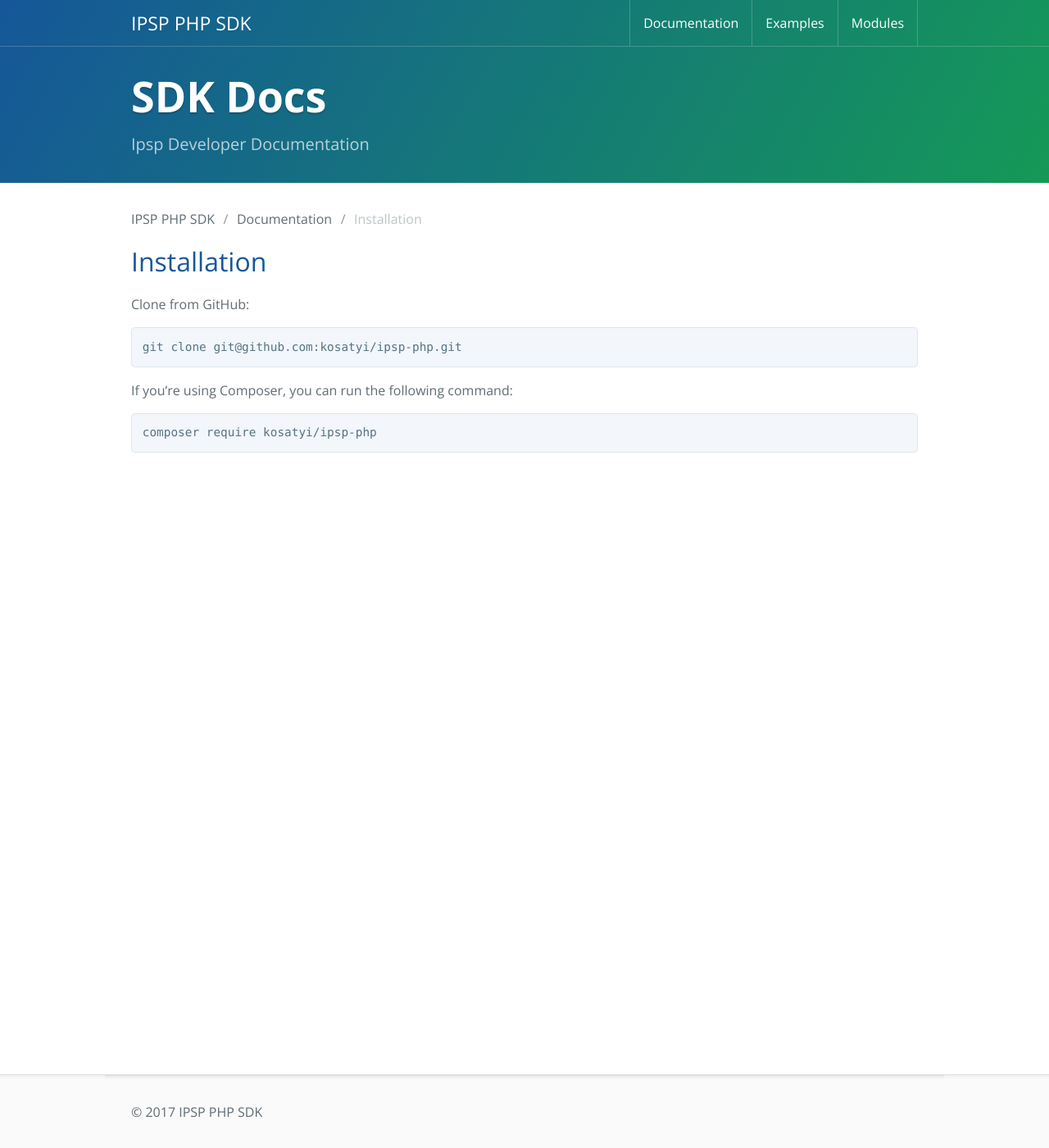
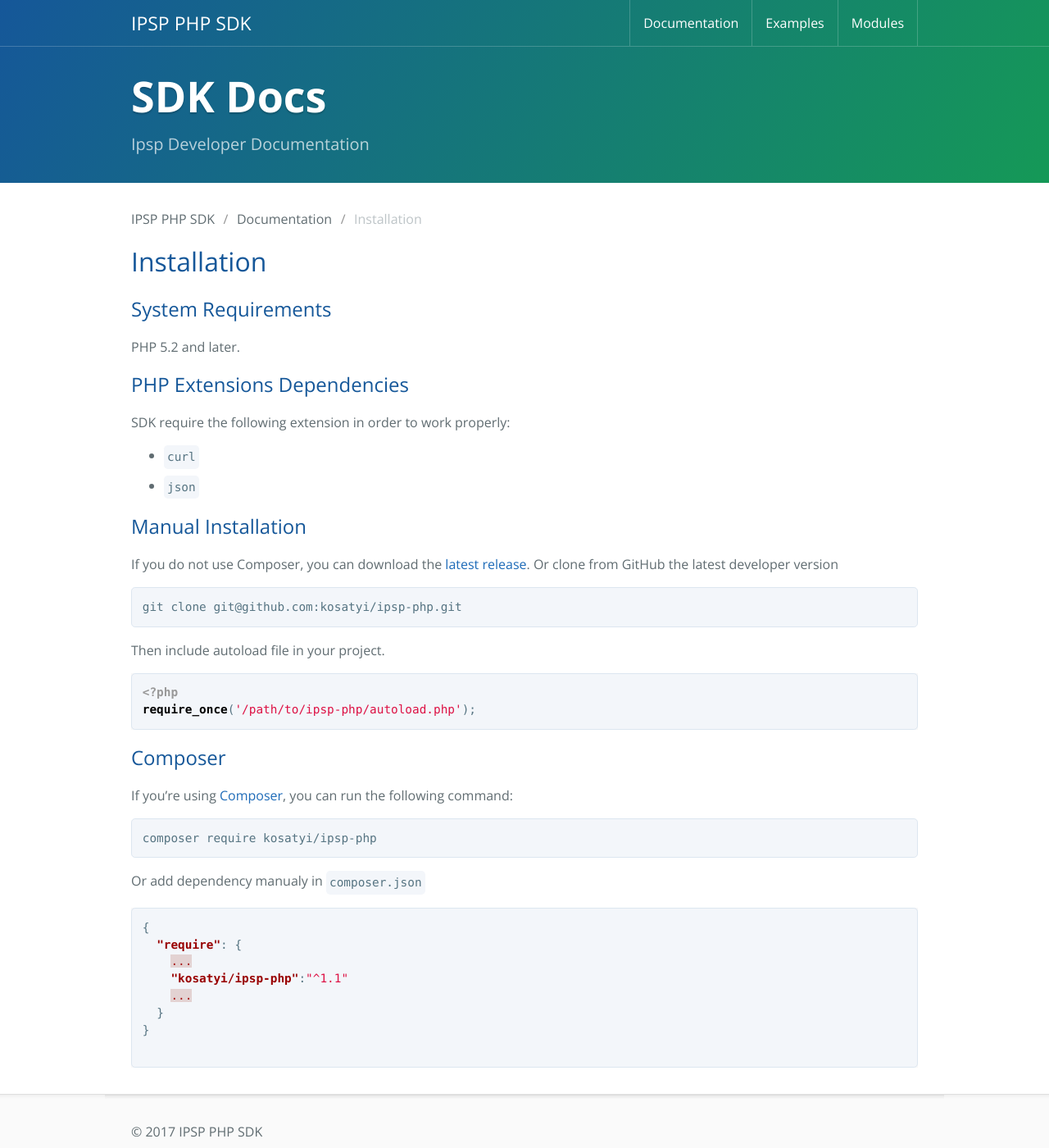
Before and after one commit to kosatyi/ipsp-php, a Jekyll site: the page built from docs/1.installation.md, in a window 1280 px wide and 1400 px high. Shown: the whole window at 82% size. Built offline with Jekyll 4.4.1, drawn with Linux system fonts in a browser that asks for light colours; our own code applies the rules of GitHub Pages for plain Markdown files.

Commit message:
update installation page

````diff
--- a/docs/1.installation.md
+++ b/docs/1.installation.md
@@ -4,14 +4,50 @@ description:
 
 # Installation
 
-Clone from GitHub:
+## System Requirements
 
+PHP 5.2 and later.
+
+## PHP Extensions Dependencies
+
+SDK require the following extension in order to work properly:
+
+- [`curl`](https://secure.php.net/manual/en/book.curl.php)
+- [`json`](https://secure.php.net/manual/en/book.json.php)
+
+## Manual Installation
+
+If you do not use Composer, you can download the
+[latest release](https://github.com/kosatyi/ipsp-php/releases).
+Or clone from GitHub the latest developer version
 ```cmd
 git clone git@github.com:kosatyi/ipsp-php.git
 ```
 
-If you’re using Composer, you can run the following command:
+Then include autoload file in your project.
+
+```php
+<?php
+require_once('/path/to/ipsp-php/autoload.php');
+```
+
+## Composer
+
+If you’re using [Composer](https://getcomposer.org/), you can run the following command:
 
 ```cmd
 composer require kosatyi/ipsp-php
 ```
+
+Or add dependency manualy in `composer.json`
+
+```json
+{
+  "require": {
+    ...
+    "kosatyi/ipsp-php":"^1.1"
+    ...
+  }
+}
+
+```
````
